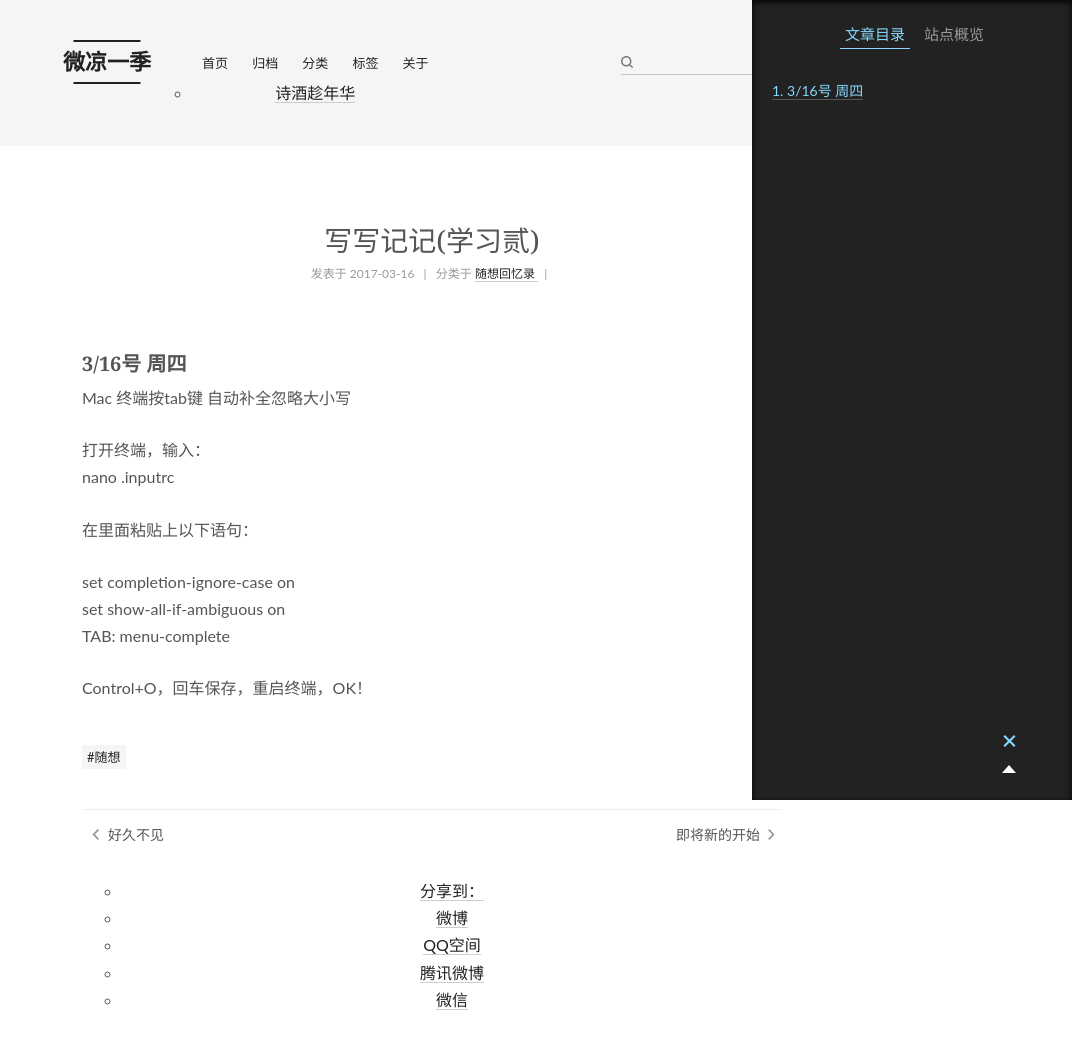
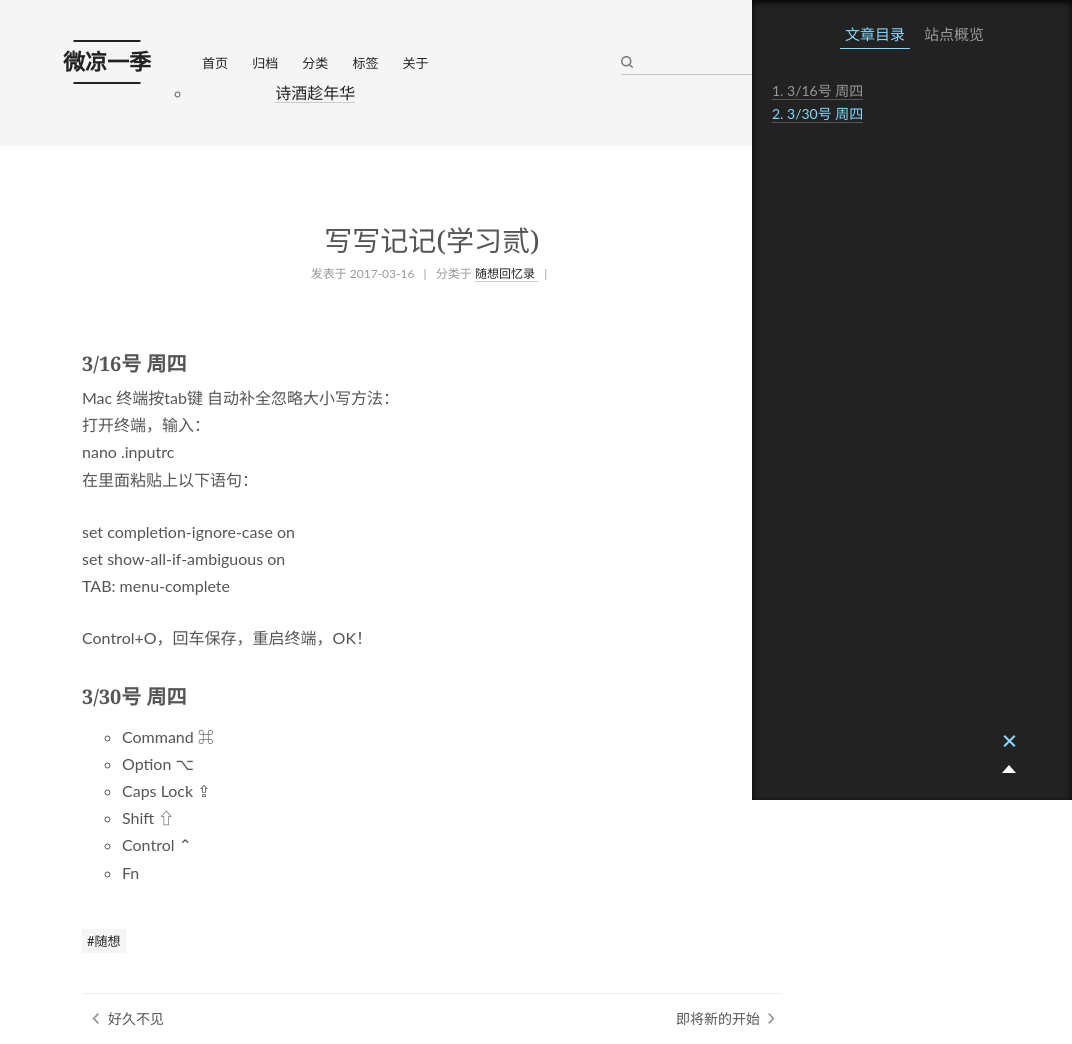
Before and after one commit to jijiaxin/jijiaxin.github.io, a plain HTML site: page 2017/03/16/study-notes-2/index.html in a window 1280 px wide. Shown: the top 1044 px of the page, without its empty margins (208-1280 px from the left). Drawn offline with nearby package versions, Linux system fonts and the light colour scheme; some packages are replaced by stand-ins of ours; a script that the page names is missing.

Commit message:
Site updated: 2017-03-30 15:56:00

```diff
--- a/2017/03/16/study-notes-2/index.html
+++ b/2017/03/16/study-notes-2/index.html
@@ -39,26 +39,20 @@
   <link rel="shorticon icon" type="image/x-icon" href="/favicon.ico?v=0.4.5.1" />
 
 
-<meta name="description" content="3/16号  周四Mac 终端按tab键 自动补全忽略大小写
-打开终端，输入：nano .inputrc
-在里面粘贴上以下语句：
+<meta name="description" content="3/16号  周四Mac 终端按tab键 自动补全忽略大小写方法：打开终端，输入：nano .inputrc在里面粘贴上以下语句：
 set completion-ignore-case onset show-all-if-ambiguous onTAB: menu-complete
 Control+O，回车保存，重启终端，OK！">
 <meta property="og:type" content="article">
 <meta property="og:title" content="写写记记(学习贰)">
 <meta property="og:url" content="http://jijiaxin89.com/2017/03/16/study-notes-2/index.html">
 <meta property="og:site_name" content="微凉一季">
-<meta property="og:description" content="3/16号  周四Mac 终端按tab键 自动补全忽略大小写
-打开终端，输入：nano .inputrc
-在里面粘贴上以下语句：
+<meta property="og:description" content="3/16号  周四Mac 终端按tab键 自动补全忽略大小写方法：打开终端，输入：nano .inputrc在里面粘贴上以下语句：
 set completion-ignore-case onset show-all-if-ambiguous onTAB: menu-complete
 Control+O，回车保存，重启终端，OK！">
-<meta property="og:updated_time" content="2017-03-16T03:01:02.000Z">
+<meta property="og:updated_time" content="2017-03-30T07:55:26.000Z">
 <meta name="twitter:card" content="summary">
 <meta name="twitter:title" content="写写记记(学习贰)">
-<meta name="twitter:description" content="3/16号  周四Mac 终端按tab键 自动补全忽略大小写
-打开终端，输入：nano .inputrc
-在里面粘贴上以下语句：
+<meta name="twitter:description" content="3/16号  周四Mac 终端按tab键 自动补全忽略大小写方法：打开终端，输入：nano .inputrc在里面粘贴上以下语句：
 set completion-ignore-case onset show-all-if-ambiguous onTAB: menu-complete
 Control+O，回车保存，重启终端，OK！">
 
@@ -422,11 +416,17 @@ Control+O，回车保存，重启终端，OK！">
 
 
 
-        <span itemprop="articleBody"><h3 id="3-16号-周四"><a href="#3-16号-周四" class="headerlink" title="3/16号  周四"></a>3/16号  周四</h3><p>Mac 终端按tab键 自动补全忽略大小写</p>
-<p>打开终端，输入：<br>nano .inputrc</p>
-<p>在里面粘贴上以下语句：</p>
+        <span itemprop="articleBody"><h3 id="3-16号-周四"><a href="#3-16号-周四" class="headerlink" title="3/16号  周四"></a>3/16号  周四</h3><p>Mac 终端按tab键 自动补全忽略大小写方法：<br>打开终端，输入：<br>nano .inputrc<br>在里面粘贴上以下语句：</p>
 <p>set completion-ignore-case on<br>set show-all-if-ambiguous on<br>TAB: menu-complete</p>
-<p>Control+O，回车保存，重启终端，OK！</p>
+<p>Control+O，回车保存，重启终端，OK！<br><a id="more"></a></p>
+<h3 id="3-30号-周四"><a href="#3-30号-周四" class="headerlink" title="3/30号  周四"></a>3/30号  周四</h3><ul>
+<li>Command    ⌘    </li>
+<li>Option     ⌥    </li>
+<li>Caps Lock  ⇪</li>
+<li>Shift      ⇧      </li>
+<li>Control    ⌃   </li>
+<li>Fn</li>
+</ul>
 </span>
 
     </div>
@@ -613,7 +613,7 @@ Control+O，回车保存，重启终端，OK！">
           <div class="post-toc">
 
 
-              <div class="post-toc-content"><ol class="nav"><li class="nav-item nav-level-3"><a class="nav-link" href="#3-16号-周四"><span class="nav-number">1.</span> <span class="nav-text">3/16号  周四</span></a></li></ol></div>
+              <div class="post-toc-content"><ol class="nav"><li class="nav-item nav-level-3"><a class="nav-link" href="#3-16号-周四"><span class="nav-number">1.</span> <span class="nav-text">3/16号  周四</span></a></li><li class="nav-item nav-level-3"><a class="nav-link" href="#3-30号-周四"><span class="nav-number">2.</span> <span class="nav-text">3/30号  周四</span></a></li></ol></div>
 
           </div>
           <div class="post-toc-indicator-bottom post-toc-indicator"></div>
```
Also changed, not shown: about/index.html (+0 -2 lines), atom.xml (+14 -7 lines), categories/index.html (+2 -0 lines), index.html (+7 -5 lines).
